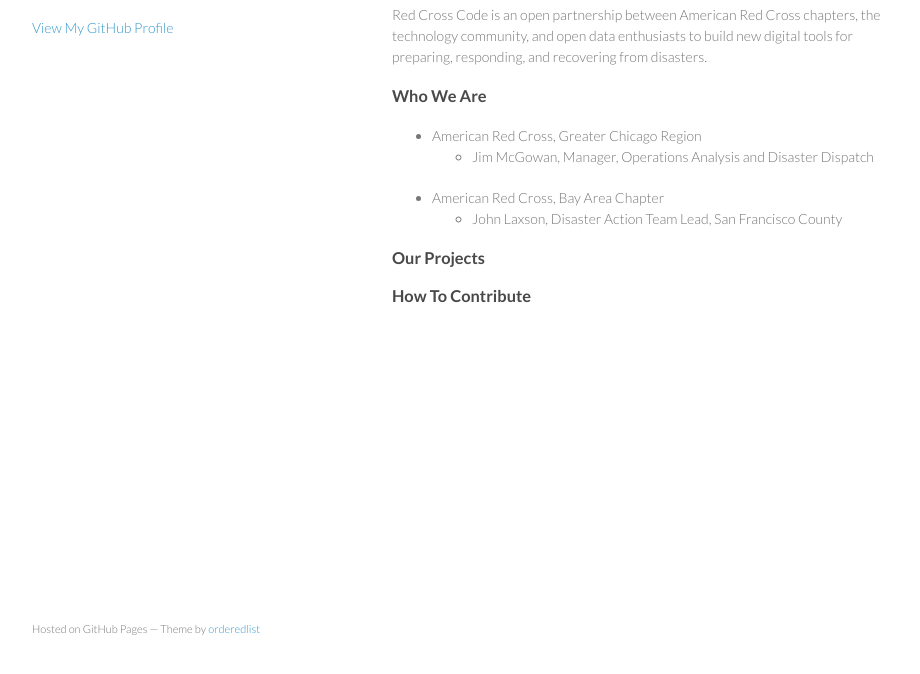
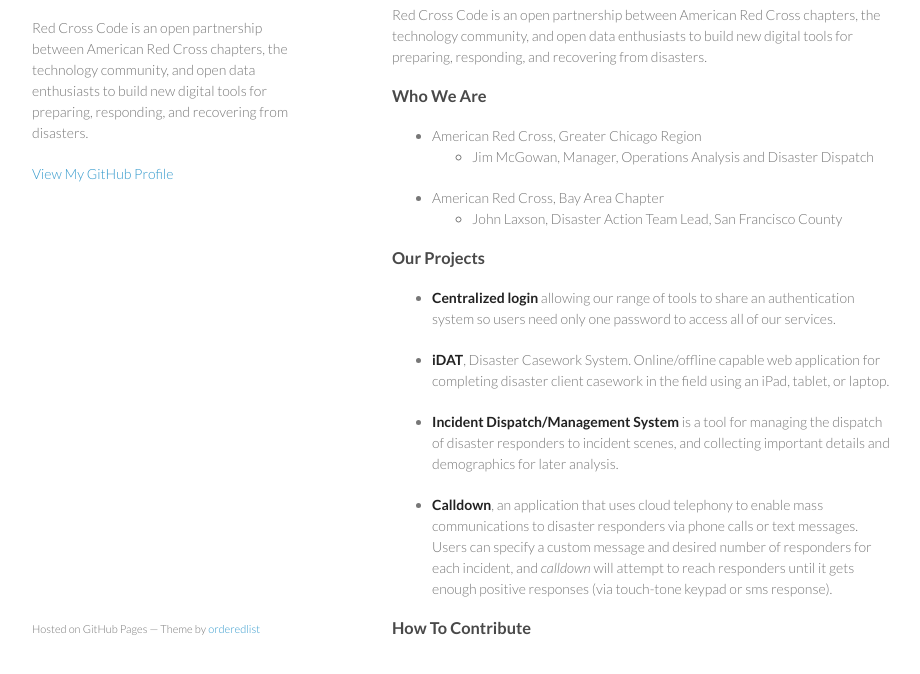
Before and after one commit to redcross/redcross.github.io, a plain HTML site: page index.html in a window 1280 px wide. Shown: the part 92-766 px from the top of the page, without its empty margins (178-1098 px from the left). Drawn offline with Linux system fonts and the light colour scheme.

Commit message:
Replace master branch with page content via GitHub

```diff
--- a/index.html
+++ b/index.html
@@ -16,7 +16,7 @@
     <div class="wrapper">
       <header>
         <h1>Red Cross Code</h1>
-        <p></p>
+        <p>Red Cross Code is an open partnership between American Red Cross chapters, the technology community, and open data enthusiasts to build new digital tools for preparing, responding, and recovering from disasters.</p>
 
 
         <p class="view"><a href="https://github.com/redcross">View My GitHub Profile</a></p>
@@ -44,7 +44,12 @@
 </li>
 </ul><h3>Our Projects</h3>
 
-<h3>How To Contribute</h3>
+<ul>
+<li><p><strong>Centralized login</strong> allowing our range of tools to share an authentication system so users need only one password to access all of our services.  </p></li>
+<li><p><strong>iDAT</strong>, Disaster Casework System.  Online/offline capable web application for completing disaster client casework in the field using an iPad, tablet, or laptop.  </p></li>
+<li><p><strong>Incident Dispatch/Management System</strong> is a tool for managing the dispatch of disaster responders to incident scenes, and collecting important details and demographics for later analysis.</p></li>
+<li><p><strong>Calldown</strong>, an application that uses cloud telephony to enable mass communications to disaster responders via phone calls or text messages.  Users can specify a custom message and desired number of responders for each incident, and <em>calldown</em> will attempt to reach responders until it gets enough positive responses (via touch-tone keypad or sms response).  </p></li>
+</ul><h3>How To Contribute</h3>
       </section>
       <footer>
         <p><small>Hosted on GitHub Pages &mdash; Theme by <a href="https://github.com/orderedlist">orderedlist</a></small></p>
```
Also changed, not shown: params.json (+1 -1 lines).
